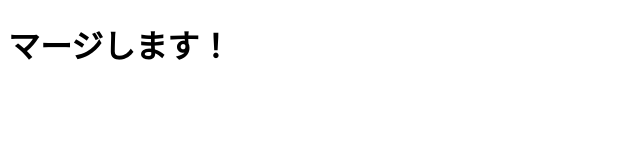
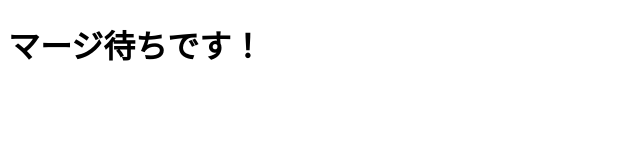
Before and after one commit to kumata-san/merge_practice, a plain HTML site: page index.html in a window 1280 px wide. Shown: the whole page, without its empty margins (0-640 px from the left). Drawn offline with Linux system fonts and the light colour scheme.

Commit message:
h1 change

```diff
--- a/index.html
+++ b/index.html
@@ -9,7 +9,7 @@
 </head>
 
 <body>
-    <h1>マージします！</h1>
+    <h1>マージ待ちです！</h1>
 </body>
 
 </html>
```
